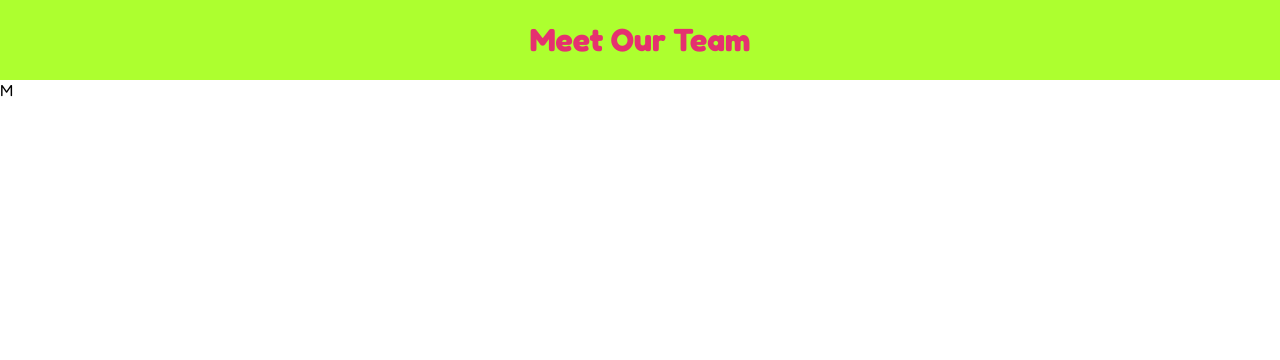
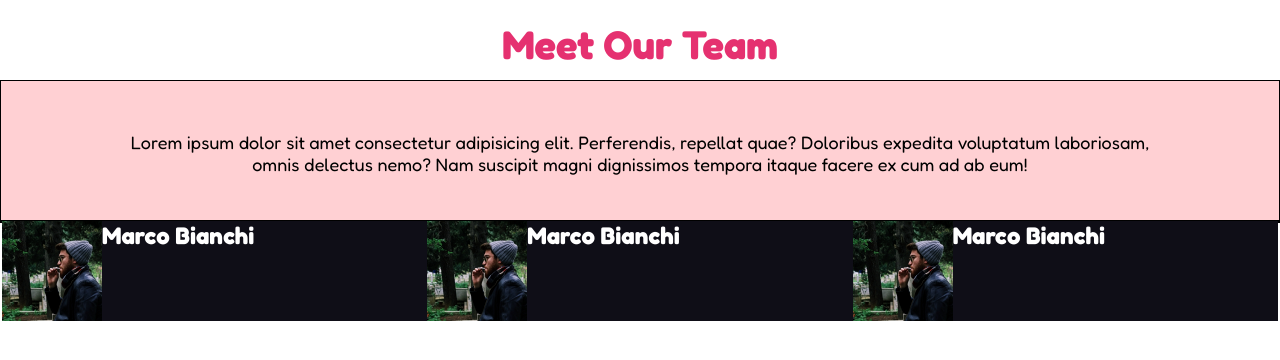
Before and after one commit to Clipper4rancione/html-css-float-cards, a plain HTML site: page index.html in a window 1280 px wide. Drawn offline with Linux system fonts and the light colour scheme.

Commit message:
[add schede]

```diff
--- a/assets/css/style.css
+++ b/assets/css/style.css
@@ -10,10 +10,18 @@ body{
    font-family: 'Fredoka', sans-serif;
 }
 
+
+.box-container{
+   width: 100%;
+   max-width: 1200;
+   margin: 0 auto;
+
+}
+
 /* UTILITY */
 
 .debug{
-   background-color: red;
+   background-color: rgba(255, 70, 80, 0.25);
    border: 1px solid black;
 }
 
@@ -29,12 +37,48 @@ body{
    width: 100%;
    height: 80px;
    padding: 20px;
-   background-color: greenyellow;
+   /* background-color: greenyellow; */
 }
 
 .header h1{
+   font-size: 40px;
    text-align: center;
    color: #E53170;
 }
 
 /* MAIN */
+
+.box-container .paragraph{
+   text-align: center;
+   font-size: 18px;
+
+   margin-top: 50px;
+}
+
+/* CARDS */
+
+.card-sect{
+      margin-top: 45px;
+
+}
+
+.card img{
+
+   width: 100px;
+   float: left;
+
+}
+
+.card-sect .card{
+   width: calc(100% / 3);
+   height: 100px;
+
+   float: left;
+
+
+   background-color: #0F0E17;
+}
+
+h2.name{
+   color: white;
+}
--- a/index.html
+++ b/index.html
@@ -11,12 +11,38 @@
    <title>HTML CSS FLOAT CARDS</title>
 </head>
 <body>
-   <header>
-      <div class="header">
-         <h1>Meet Our Team</h1>
-      </div>
-   </header>
+   <div class="main-container">
+      <header>
+         <div class="header">
+            <h1>Meet Our Team</h1>
+         </div>
+      </header>
 
-   <main>M</main>
+      <main>
+
+         <div class="box-container debug">
+            <section class="paragraph">
+               <p>Lorem ipsum dolor sit amet consectetur adipisicing elit. Perferendis, repellat quae? Doloribus expedita voluptatum laboriosam,<br> omnis delectus nemo? Nam suscipit magni dignissimos tempora itaque facere ex cum ad ab eum!</p>
+            </section>
+
+            <section class="card-sect debug">
+               <div class="card">
+                  <img src="./assets/img/male1.png" alt="Marco Bianchi">
+                  <h2 class="name">Marco Bianchi</h2>
+               </div>
+               <div class="card">
+                  <img src="./assets/img/male1.png" alt="Marco Bianchi">
+                  <h2 class="name">Marco Bianchi</h2>
+               </div>
+               <div class="card">
+                  <img src="./assets/img/male1.png" alt="Marco Bianchi">
+                  <h2 class="name">Marco Bianchi</h2>
+               </div>
+            </section>
+
+         </div>
+
+      </main>
+   </div>
 </body>
 </html>
```
